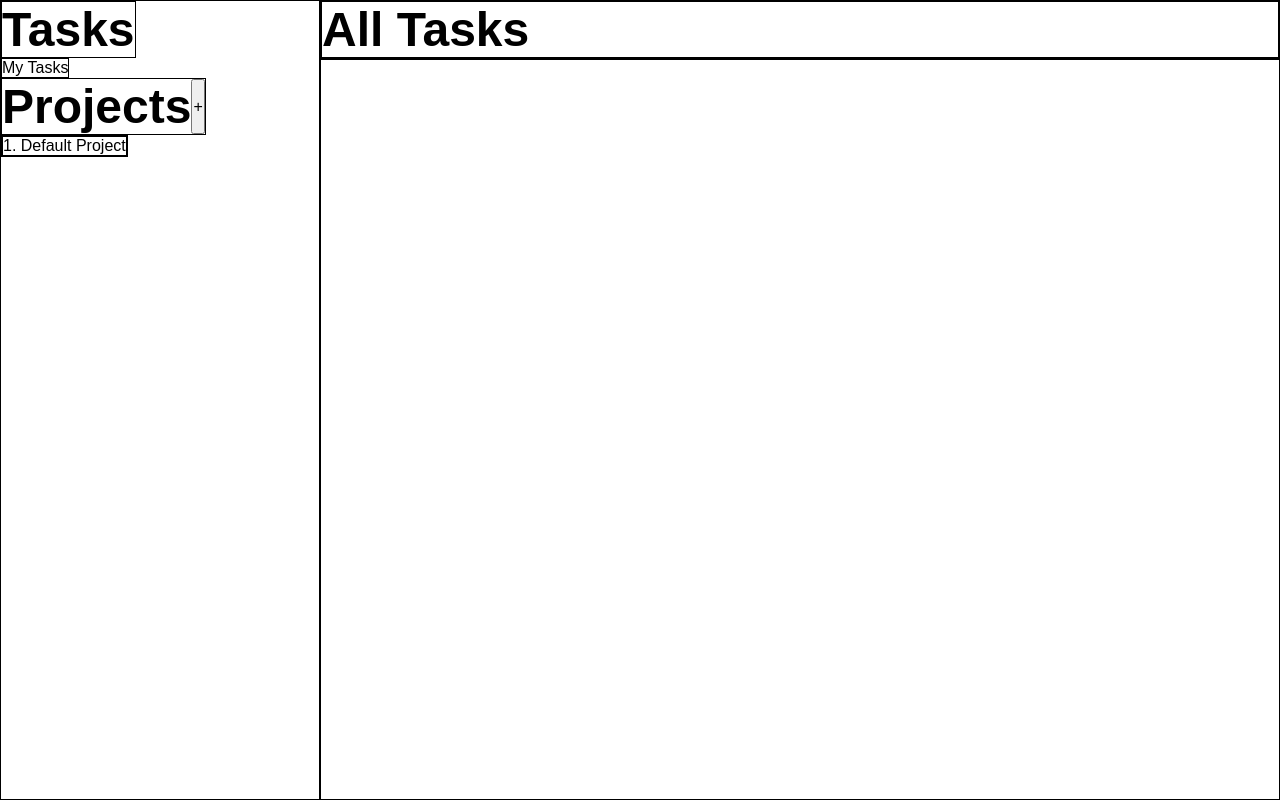
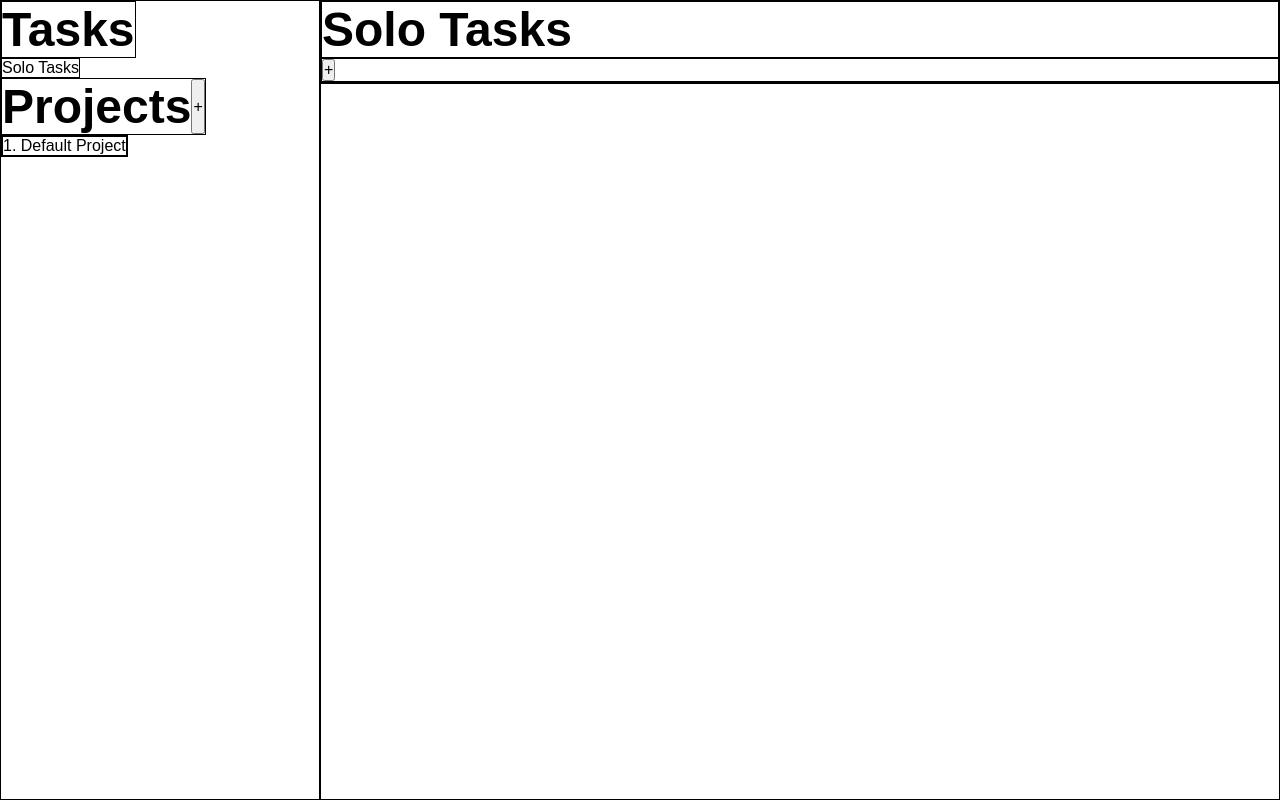
Before and after one commit to valerian0821/todo-list, a website built with webpack: page src/template.html in a window 1280 px wide. Built offline with nearby package versions, Linux system fonts and the light colour scheme.

Commit message:
Clicking on solo nav activates solo task header.

```diff
--- a/src/DOM.js
+++ b/src/DOM.js
@@ -1,16 +1,23 @@
 import { handleProjSubmit, handleEditProjSubmit } from "./helper.js";
-import { addProjBtn, projContent, contentHeader } from "./index.js";
+import { addProjBtn, projContent, contentHeader, taskNav } from "./index.js";
 
 const DOMController = (function() {
 
     const loadTaskHeader = () => {
         const taskHeader = document.createElement("h1");
-        taskHeader.textContent = "All Tasks";
+        taskHeader.textContent = "Solo Tasks";
         contentHeader.appendChild(taskHeader);
     }
 
     const removeContentHeader = () => {
         contentHeader.textContent = "";
+    }
+
+    const activateTaskNav = () => {
+        taskNav.addEventListener("click", () => {
+            removeContentHeader();
+            loadTaskHeader();
+        });
     }
 
     const activateAddProjBtn = () => {
@@ -104,7 +111,7 @@ const DOMController = (function() {
 
     return {
         loadTaskHeader, generateProjBox, generateProjList, activateAddProjBtn, eraseProjList, activateEditProjListener,
-        generateCurrentProjBox
+        generateCurrentProjBox, activateTaskNav
     }
 })();
 
--- a/src/index.js
+++ b/src/index.js
@@ -19,9 +19,11 @@ const content = document.getElementById("content");
 const addProjBtn = document.getElementById("add-proj-btn");
 const projContent = document.getElementById("proj-content");
 const contentHeader = document.getElementById("content-header");
+const taskNav = document.getElementById("task-nav");
 DOMController.loadTaskHeader();
 addDefaultProj();
 printDefaultProj();
+DOMController.activateTaskNav();
 DOMController.activateAddProjBtn();
 
-export { navBar, content, addProjBtn, projContent, contentHeader };
+export { navBar, content, addProjBtn, projContent, contentHeader, taskNav };
--- a/src/template.html
+++ b/src/template.html
@@ -11,7 +11,7 @@
             <h1>Tasks</h1>
         </div>
         <div>
-            <p>My Tasks</p>
+            <p id="task-nav">Solo Tasks</p>
         </div>
         <div id="proj-header">
             <h1>Projects</h1>
@@ -25,6 +25,9 @@
         <div id="content-header">
 
         </div>
+        <div>
+            <button id="add-task-btn">+</button>
+        </div>
         <div id="tasks-sect">
 
         </div>
```
Also changed, not shown: src/task.js (renamed from src/todo.js).
